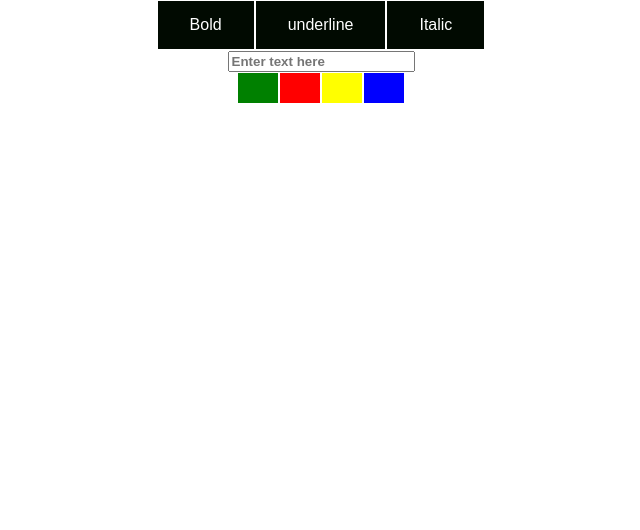
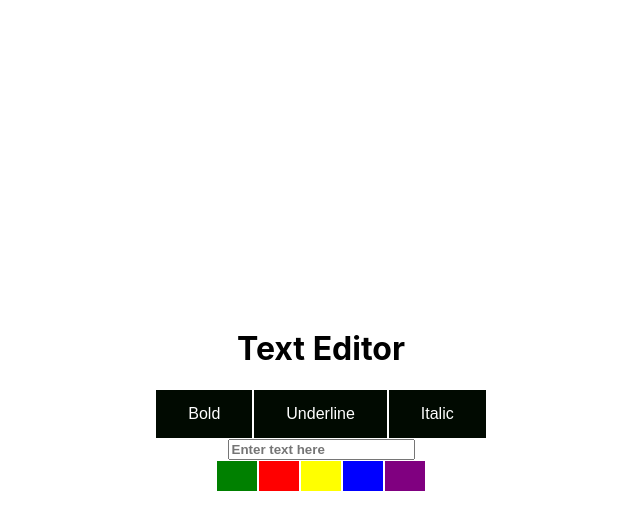
Before and after one commit to TaherNaqi/texteditor, a React (Create React App) app: page / in a window 1280 px wide. Shown: the top 530 px of the page, without its empty margins (319-959 px from the left). Built offline with nearby package versions, Linux system fonts and the light colour scheme.

Commit message:
Css stylings added

```diff
--- a/src/App.css
+++ b/src/App.css
@@ -1,5 +1,9 @@
 .App {
-  text-align: center;
+  min-height: 100vh;
+  display: flex;
+  justify-content: center;
+  align-items: center;
+  flex-direction: column;
 }
 
 .App-logo {
@@ -35,6 +39,14 @@
   to {
     transform: rotate(360deg);
   }
+}
+
+button:hover {
+  cursor: pointer;
+  color: rgb(5, 224, 253);
+}
+button:focus {
+  color: rgb(5, 224, 253);
 }
 .button {
   background-color: #010a01;
@@ -102,3 +114,14 @@
   font-size: 16px;
   margin: 1px;
 }
+.purple-btn {
+  background-color: purple;
+  border: none;
+  color: white;
+  padding: 15px 20px;
+  text-align: center;
+  text-decoration: none;
+  display: inline-block;
+  font-size: 16px;
+  margin: 1px;
+}
--- a/src/App.js
+++ b/src/App.js
@@ -38,12 +38,13 @@ function App() {
   // console.log(styles[currentstyle]); for testing
   return (
     <div className="App">
+      <h1>Text Editor</h1>
       <div>
         <button className="button" onClick={() => setstyle("bolded")}>
           Bold
         </button>
         <button className="button" onClick={() => setstyle("underlined")}>
-          underline
+          Underline
         </button>
         <button className="button" onClick={() => setstyle("italiced")}>
           Italic
@@ -55,6 +56,7 @@ function App() {
         <button className="red-btn" onClick={() => setstyle("red")} />
         <button className="yellow-btn" onClick={() => setstyle("yellow")} />
         <button className="blue-btn" onClick={() => setstyle("blue")} />
+        <button className="purple-btn" onClick={() => setstyle("purple")} />
       </div>
     </div>
   );
```
